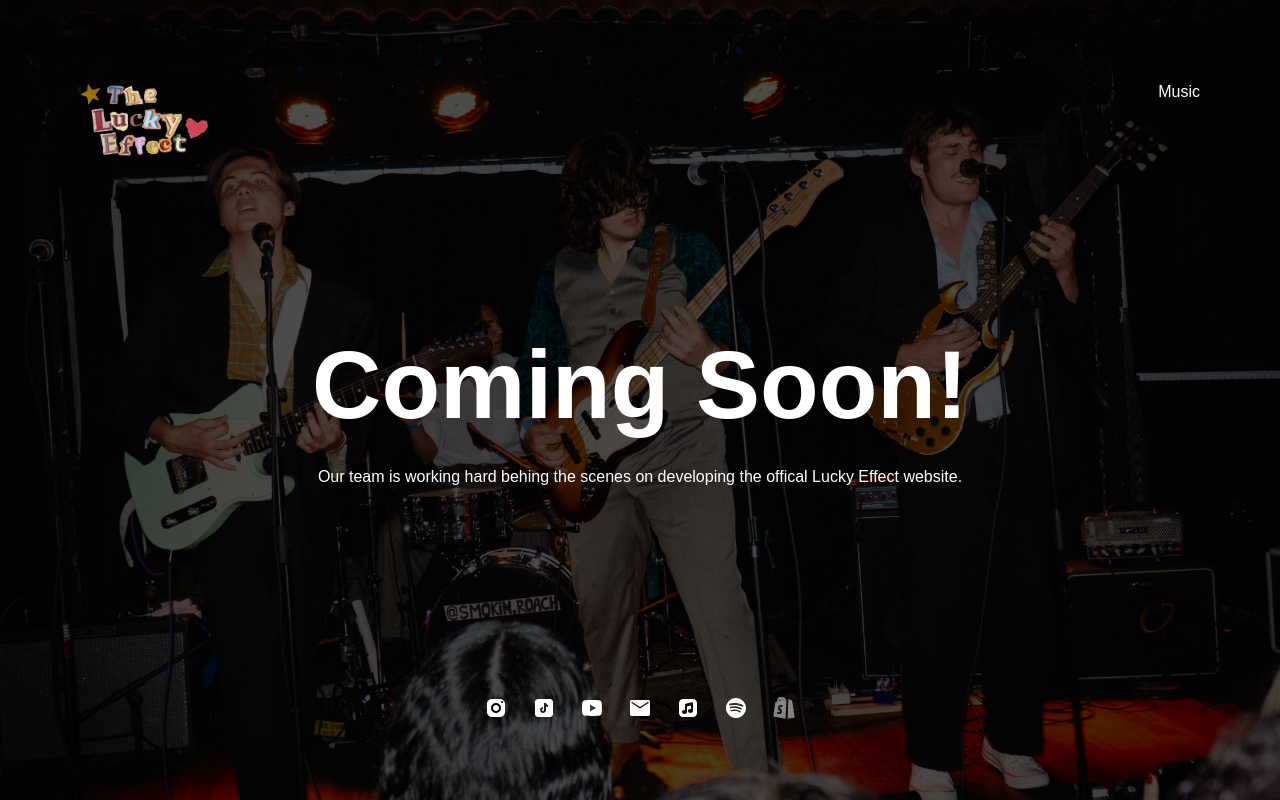
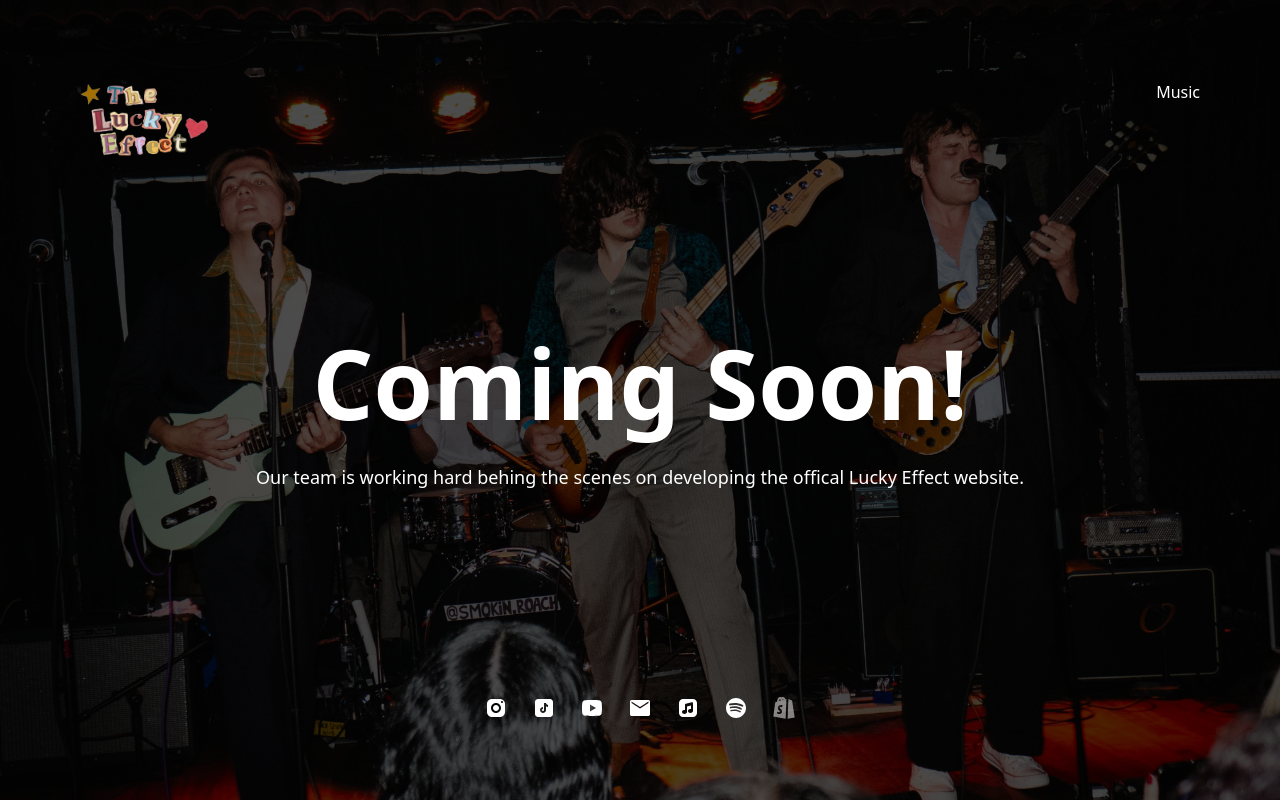
Before and after one commit to kaitrice/web-tle, a Next.js app: page / in a window 1280 px wide. Built offline with nearby package versions, Linux system fonts and the light colour scheme.

Commit message:
font updates

```diff
--- a/app/globals.css
+++ b/app/globals.css
@@ -20,7 +20,6 @@
 } */
 
 body {
-  /* background: var(--background); */
   color: var(--foreground);
-  font-family: Arial, Helvetica, sans-serif;
+  font-family: var(--font-sans);
 }
--- a/app/page.tsx
+++ b/app/page.tsx
@@ -34,8 +34,8 @@ export default function Home() {
       </header>
 
       <main className="relative flex-1 flex flex-col gap-8 text-center items-center justify-center">
-        <h1 className="text-3xl font-bold sm:text-8xl">Coming Soon!</h1>
-        <p className="">Our team is working hard behing the scenes on developing the offical Lucky Effect website.</p>
+        <h1 className="text-4xl font-bold sm:text-6xl md:text-8xl">Coming Soon!</h1>
+        <p className="text-lg">Our team is working hard behing the scenes on developing the offical Lucky Effect website.</p>
       </main>
 
       <footer className="relative flex gap-6 flex-wrap justify-center mt-8">
```
